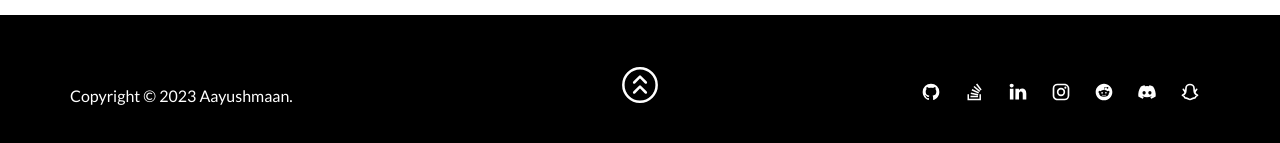
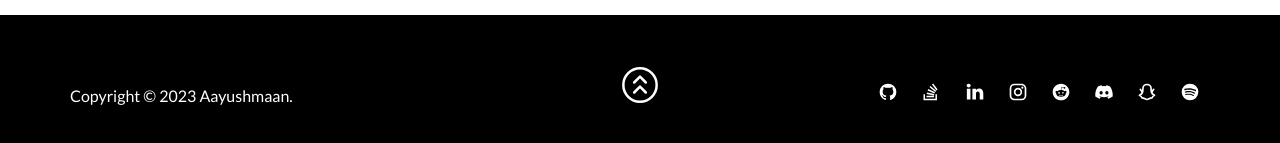
Before and after one commit to 1amaayush/ayus.live, a plain HTML site: page index.html in a window 1280 px wide. Shown: the part 2394-2537 px from the top of the page. Drawn offline with nearby package versions, Linux system fonts and the light colour scheme.

Commit message:
Add files via upload

```diff
--- a/index.html
+++ b/index.html
@@ -213,6 +213,14 @@
                                         d="M16.882 7.842a4.882 4.882 0 0 0-9.764 0c0 4.273-.213 6.409-4.118 8.118c2 .882 2 .882 3 3c3 0 4 2 6 2s3-2 6-2c1-2.118 1-2.118 3-3c-3.906-1.709-4.118-3.845-4.118-8.118zM3 15.961c4-2.118 4-4.118 1-7.118m17 7.118c-4-2.118-4-4.118-1-7.118" />
                                 </svg></a>
                         </li>
+                        <li>
+                            <a href="https://open.spotify.com/user/314a3goomts3s37bto3b7ejqxrde?si=3f78091da4a94d57"
+                                target="_blank">
+                                    <svg xmlns="http://www.w3.org/2000/svg" width="1em" height="1em" viewBox="0 0 24 24">
+                                        <path fill="currentColor" d="M17.9 10.9C14.7 9 9.35 8.8 6.3 9.75c-.5.15-1-.15-1.15-.6c-.15-.5.15-1 .6-1.15c3.55-1.05 9.4-.85 13.1 1.35c.45.25.6.85.35 1.3c-.25.35-.85.5-1.3.25m-.1 2.8c-.25.35-.7.5-1.05.25c-2.7-1.65-6.8-2.15-9.95-1.15c-.4.1-.85-.1-.95-.5c-.1-.4.1-.85.5-.95c3.65-1.1 8.15-.55 11.25 1.35c.3.15.45.65.2 1m-1.2 2.75c-.2.3-.55.4-.85.2c-2.35-1.45-5.3-1.75-8.8-.95c-.35.1-.65-.15-.75-.45c-.1-.35.15-.65.45-.75c3.8-.85 7.1-.5 9.7 1.1c.35.15.4.55.25.85M12 2A10 10 0 0 0 2 12a10 10 0 0 0 10 10a10 10 0 0 0 10-10A10 10 0 0 0 12 2Z"/>
+                                    </svg>
+                            </a>
+                        </li>
                     </ul>
                 </div>
             </div>
```
